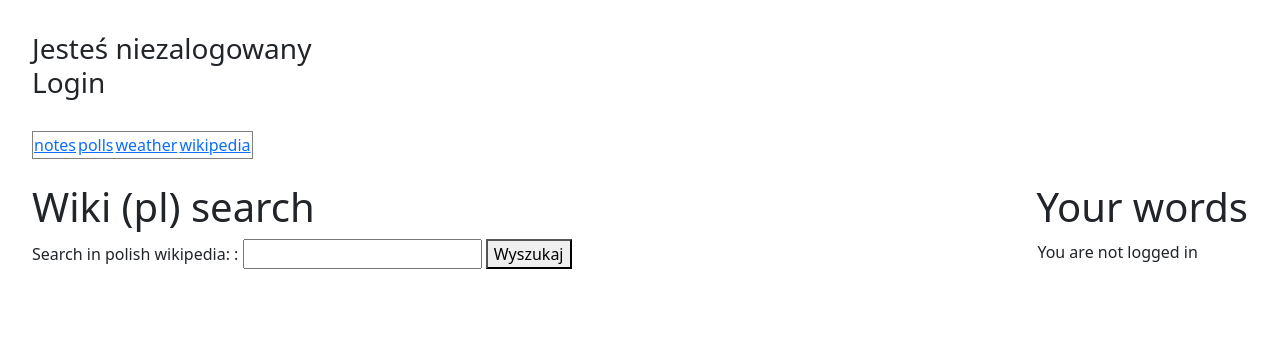
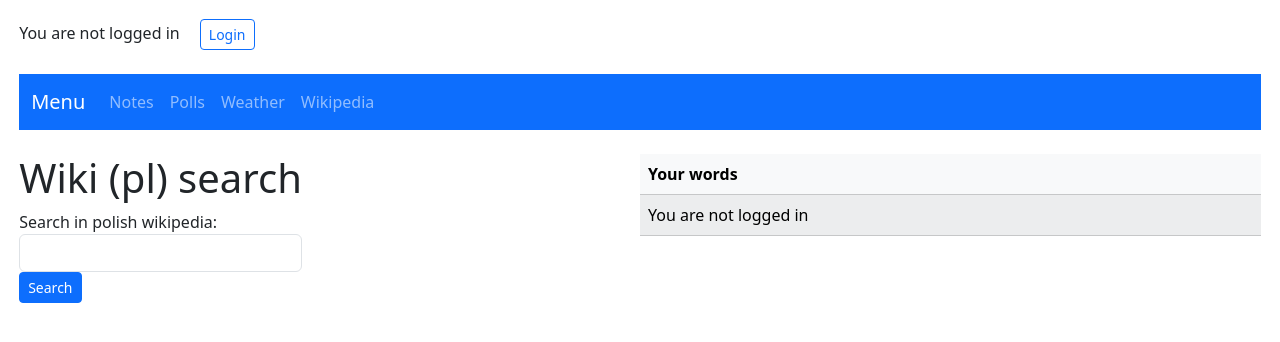
Before and after one commit to pazderskipawel/django_sample, a Django app: page /wiki/ in a window 1280 px wide. Shown: the top 342 px of the page. Run offline with Django 4.2, Linux system fonts and the light colour scheme; some libraries are stand-ins or nearby versions.

Commit message:
added more bootstrap css so it looks more user-friendly now

```diff
--- a/notes/forms.py
+++ b/notes/forms.py
@@ -10,3 +10,8 @@
         widgets = {
             'date': widgets.DateInput(attrs={'type': 'date', 'value': datetime.now().strftime("%Y-%m-%d")})
         }
+
+    def __init__(self, *args, **kwargs):
+        super(NewNoteForm, self).__init__(*args, **kwargs)
+        for visible in self.visible_fields():
+            visible.field.widget.attrs['class'] = 'form-control'
--- a/notes/templates/notes/notes.html
+++ b/notes/templates/notes/notes.html
@@ -1,7 +1,7 @@
 {% extends 'notes/index.html' %}
 {%block content%}
-<h1>Twoje notatki</h1>
-<table border='1'>
+<h1>Your notes</h1>
+<table class="table table-striped">
 {% for x in all %}
     <tr>
       <td>{{ x.title }}</td>
@@ -10,5 +10,5 @@
     </tr>
   {% endfor %}
 </table>
-<a href="./newnote"> Dodaj notatkę</a>
+<a href="./newnote" class="btn btn-outline-primary btn-lg" role="button"> Dodaj notatkę</a>
 {%endblock%}
--- a/templates/index.html
+++ b/templates/index.html
@@ -8,7 +8,7 @@
     <meta charset="UTF-8">
     <title>Django sandbox</title>
 </head>
-<body style="margin:2.5%;">
+<body style="margin:1.5%;">
 {% include 'logincheck.html' %}
 <br>
 {% include 'menu.html' %}
--- a/templates/logincheck.html
+++ b/templates/logincheck.html
@@ -1,6 +1,6 @@
 {%if request.user.is_authenticated %}
-Witaj {{request.user}}<br>
-<a class="nav-link" href="../login/signout">Logout</a>
+Hello, {{request.user}} &emsp;<a class="btn btn-outline-primary btn-sm" href="../login/signout" role="button">Logout</a>
 {%else%}
-<h3>Jesteś niezalogowany<a class="nav-link" href="../login/">Login</a></h3>
+You are not logged in &emsp;<a class="btn btn-outline-primary btn-sm" href="../login/" role="button">Login</a>
 {%endif%}
+<br>
--- a/templates/menu.html
+++ b/templates/menu.html
@@ -1,16 +1,13 @@
-<table border='1'>
-    <tr>
-        <td>
-            <a href="../notes">notes</a>
-        </td>
-        <td>
-            <a href="../polls">polls</a>
-        </td>
-        <td>
-            <a href="../weather">weather</a>
-        </td>
-        <td>
-            <a href="../wiki">wikipedia</a>
-        </td>
-    </tr>
-</table>
+<nav class="navbar navbar-expand-lg navbar-dark bg-primary">
+  <div class="container-fluid">
+     <span class="navbar-brand mb-0 h1">Menu</span>
+    <div class="collapse navbar-collapse" id="navbarNavAltMarkup">
+      <div class="navbar-nav">
+        <a class="nav-link" href="../notes">Notes</a>
+        <a class="nav-link" href="../polls">Polls</a>
+        <a class="nav-link" href="../weather">Weather</a>
+        <a class="nav-link" href="../wiki">Wikipedia</a>
+      </div>
+    </div>
+  </div>
+</nav>
--- a/wiki/forms.py
+++ b/wiki/forms.py
@@ -2,4 +2,8 @@
 
 
 class SearchForm(forms.Form):
-    query = forms.CharField(label='Search in polish wikipedia: ')
+    query = forms.CharField(label='Search in polish wikipedia')
+    def __init__(self, *args, **kwargs):
+        super(SearchForm, self).__init__(*args, **kwargs)
+        for visible in self.visible_fields():
+            visible.field.widget.attrs['class'] = 'form-control'
--- a/wiki/templates/wiki/wiki.html
+++ b/wiki/templates/wiki/wiki.html
@@ -6,12 +6,18 @@
   <form method="post">
     {% csrf_token %}
     {{ form }}
-    <button type="submit" value="Search"> Wyszukaj </button>
+    <button class="btn btn-primary btn-sm" type="submit" value="Search"> Search </button>
   </form>
 </div>
-<div style="float: right;">
-  <h1>Your words</h1>
-  <table>
+
+
+<div style="float: right; width:50%;">
+  <table class="table table-light table-striped">
+    <thead>
+    <tr>
+      <th scope="col">Your words</th>
+    </tr>
+  </thead>
     <tbody>
       {% if terms == ' ' %}
       <tr><td>You are not logged in</td></tr>
@@ -31,11 +37,13 @@
     searchBar.value = term;
   }
 </script>
-<div style="clear:both;">
-    <!-- search results -->
-  {% for result in results %}
-    <h2>{{ result.term }}</h2>
-    {{ result.extract|safe }}
-  {% endfor %}
+<div style="clear:both;"></div>
+{% for result in results %}
+<div class="card">
+  <div class="card-body">
+    <h5 class="card-title">{{ result.term }}</h5>
+    <p class="card-text">{{ result.extract|safe }}</p>
+  </div>
 </div>
+{% endfor %}
 {% endblock %}
```
Also changed, not shown: login/forms.py (added, +14 -0 lines), login/views.py (+5 -5 lines), notes/templates/notes/newnote.html (+9 -4 lines), weather/templates/weather/index.html (+13 -8 lines), README.md, db.sqlite3.
